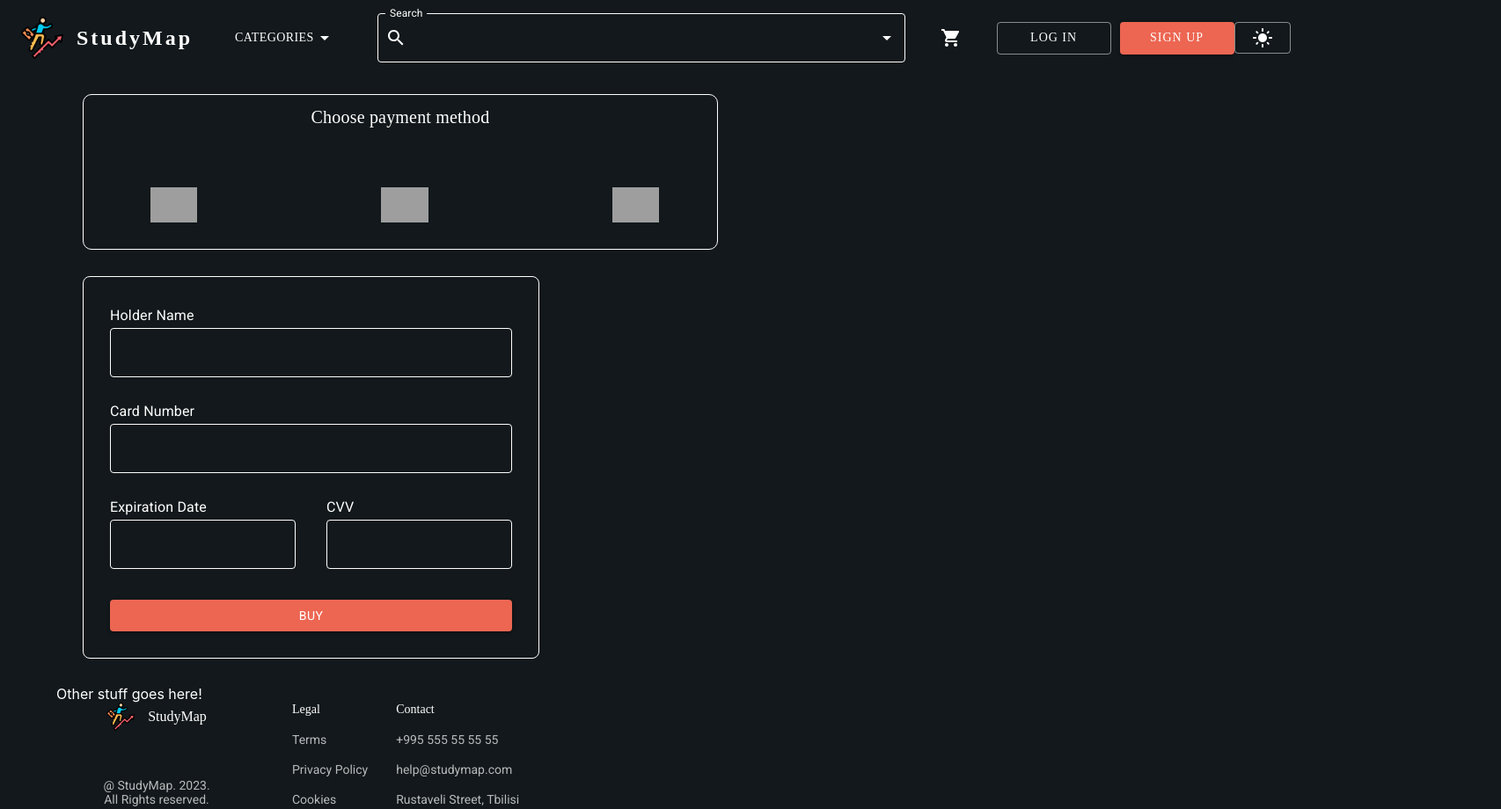
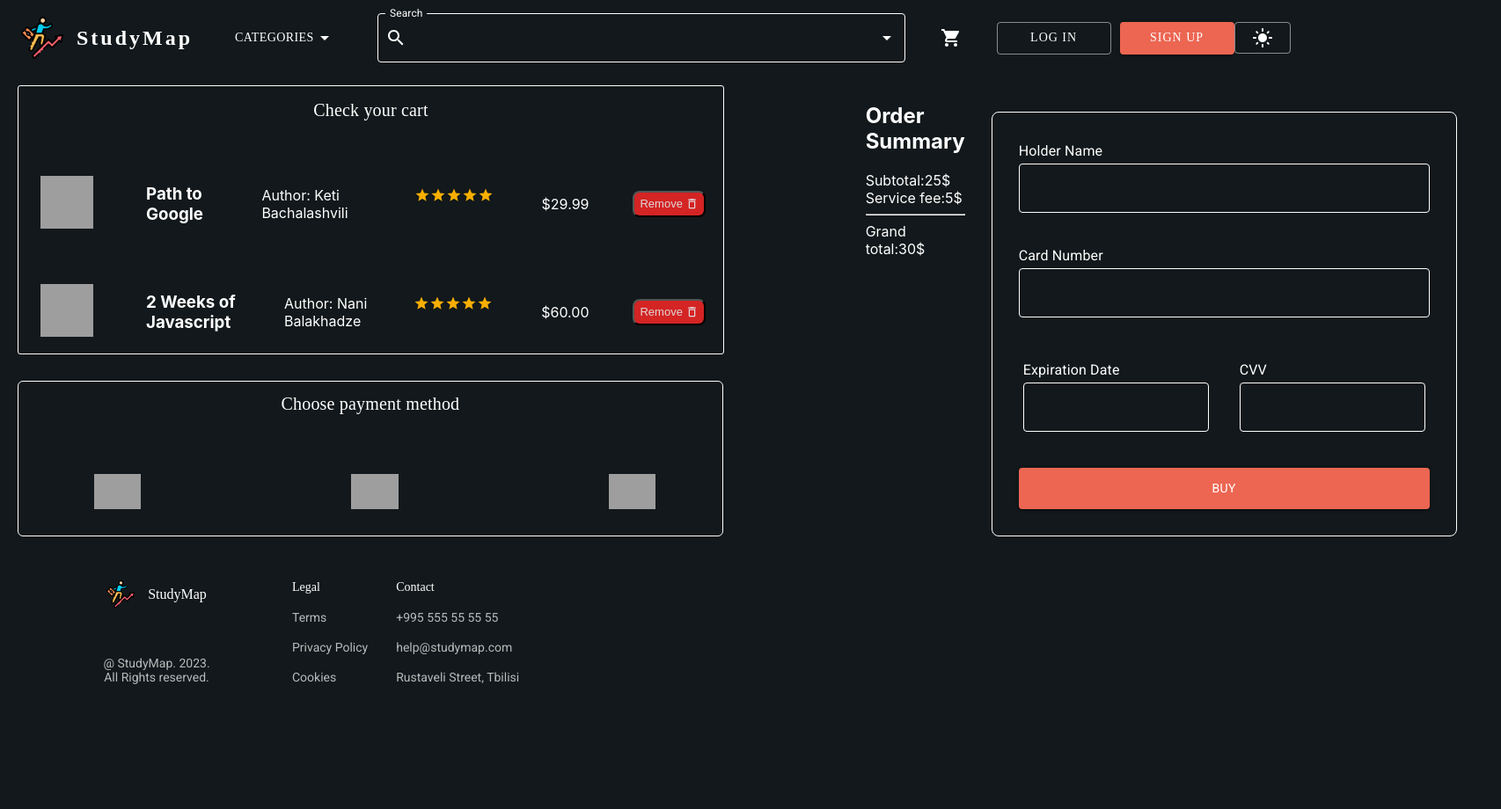
Before and after one commit to qeto22/StudyMap, a React app: page /order/1 in a window 1280 px wide. Shown: the whole page at 88% size, 1706 px wide, since content can reach past the window. After the commit the page ends 803 px from the top, so only its background shows below. Built offline with nearby package versions, Linux system fonts and the light colour scheme; grey boxes are pictures that could not be loaded; a web font is replaced by a local one.

Commit message:
whole payment page but not finished

```diff
--- /dev/null
+++ b/src/components/Cart/Cart.css
@@ -0,0 +1,15 @@
+.cart-container {
+    border: 1px solid white;
+    border-radius: 3px;
+    max-height: 300px;
+    overflow-y: auto;
+    position: relative;
+    width: 80%;
+    padding: 2px 15px;
+  }
+
+  .cart {
+    display: flex;
+    flex-direction: column;
+    gap: 20px;
+  }
--- /dev/null
+++ b/src/components/Cart/Cart.js
@@ -0,0 +1,32 @@
+import React, { useState } from 'react';
+import CartItem from './CartItem'; // Import the CartItem component
+import "./Cart.css"
+import { Typography } from '@mui/material';
+
+const Cart = ({ initialCartItems }) => {
+  const [cartItems, setCartItems] = useState(initialCartItems);
+
+  const handleRemoveItem = (itemToRemove) => {
+    const updatedCart = cartItems.filter(item => item !== itemToRemove);
+    setCartItems(updatedCart);
+  };
+
+  return (
+    <div className="cart-container">
+      <Typography style={{
+                margin: '10px 40px',
+                marginBottom: '40px',
+                fontSize: '20px',
+                fontFamily: 'cubano',
+                textAlign: 'center'
+            }}>Check your cart</Typography>
+      <div className="cart">
+        {cartItems.map((item, index) => (
+          <CartItem key={index} item={item} onRemove={handleRemoveItem} />
+        ))}
+      </div>
+    </div>
+  );
+};
+
+export default Cart;
--- /dev/null
+++ b/src/components/Cart/CartItem.css
@@ -0,0 +1,31 @@
+.cart-item {
+    padding: 5px 5px;
+    display: flex;
+    justify-content: center;
+    align-items: center;
+    gap: 50px;
+}
+
+.details {
+    display: inline-table !important;
+    margin: 5px;
+}
+
+.image {
+    margin: 10px 5px;
+}
+
+.remove-button {
+    background-color: rgb(212, 36, 36);
+    color: rgb(224, 214, 214);
+    border-radius: 8px;
+    width: 89px;
+    font-size: 13px;
+    text-size-adjust: 10p;
+    height: 30px;
+    display: flex;
+    justify-content: center;
+    align-items: center;
+    padding: 2px 6px;
+    gap: 3px;
+}
--- /dev/null
+++ b/src/components/Cart/CartItem.js
@@ -0,0 +1,31 @@
+import { Rating } from "@mui/material";
+import "./CartItem.css"
+import DeleteOutlineIcon from '@mui/icons-material/DeleteOutline';
+
+const CartItem = ({ item, onRemove }) => {
+    return (
+      <div className="cart-item">
+        <div className="image">
+          <img src={item.image} alt={item.title} style={{width: '60px', height: '60px'}}/>
+        </div>
+        <div className="details">
+          <h3>{item.title}</h3>
+          <p>Author: {item.author}</p>
+          <Rating style={{ display: 'flex', marginBottom: '20px' }}
+                name="simple-controlled"
+                size="small"
+                precision={0.5}
+                value={5}
+                readOnly
+                color="dark"
+            />
+        </div>
+        <div className="price">
+          ${item.price}
+        </div>
+        <button className="remove-button" onClick={() => onRemove(item)}>Remove <DeleteOutlineIcon style={{width: '15px', height: '15px'}}/> </button>
+      </div>
+    );
+  };
+
+  export default CartItem;
--- a/src/components/payment/CreditCardForm.css
+++ b/src/components/payment/CreditCardForm.css
@@ -15,8 +15,9 @@
   }
 
   .details{
-    display: flex;
+    display: flex !important;
     justify-content: start;
     align-items: center;
     gap: 35px;
+    width: max-content;
   }
--- /dev/null
+++ b/src/components/payment/OrderSummary.css
@@ -0,0 +1,17 @@
+.subtotal-container {
+    border: 1px solid #ccc;
+    padding: 20px;
+    margin-top: 20px;
+  }
+
+  .subtotal-row {
+    display: flex;
+    justify-content: space-between;
+    margin-bottom: 10px;
+  }
+
+  hr {
+    border: none;
+    border-top: 1px solid #ccc;
+    margin: 10px 0;
+  }
--- /dev/null
+++ b/src/components/payment/OrderSummary.js
@@ -0,0 +1,26 @@
+import React from 'react';
+
+const OrderSummary = ({ subtotal, serviceFee }) => {
+  const grandTotal = subtotal + serviceFee;
+
+  return (
+    <div className="subtotal-container">
+      <h2>Order Summary</h2>
+      <div className="subtotal-row">
+        <span>Subtotal:</span>
+        <span>{subtotal}$</span>
+      </div>
+      <div className="subtotal-row">
+        <span>Service fee:</span>
+        <span>{serviceFee}$</span>
+      </div>
+      <hr />
+      <div className="subtotal-row">
+        <span>Grand total:</span>
+        <span>{grandTotal}$</span>
+      </div>
+    </div>
+  );
+};
+
+export default OrderSummary;
--- a/src/components/payment/PaymentBody.js
+++ b/src/components/payment/PaymentBody.js
@@ -1,10 +1,59 @@
+import Cart from "../Cart/Cart";
 import CreditCardForm from "./CreditCardForm";
+import OrderSummary from "./OrderSummary";
 import PaymentMethod from "./PaymentMethod";
 
 function PaymentBody() {
-    return (<div style={{justifyContent: 'center'}}>
-        <PaymentMethod></PaymentMethod>
-        <CreditCardForm/>
+
+    const initialCartItems = [
+        // Your cart items data here
+        {
+            image: 'https://www.freepnglogos.com/uploads/google-logo-png/google-logo-png-suite-everything-you-need-know-about-google-newest-0.png',
+            title: 'Path to Google',
+            author: 'Keti Bachalashvili',
+            rating: 4.5,
+            price: '29.99',
+        },
+
+        {
+            image: 'https://www.freepnglogos.com/uploads/javascript-png/javascript-logo-transparent-logo-javascript-images-3.png',
+            title: '2 Weeks of Javascript',
+            author: 'Nani Balakhadze',
+            rating: 4.5,
+            price: '60.00',
+        },
+        {
+            image: 'https://www.freepnglogos.com/uploads/javascript-png/javascript-logo-transparent-logo-javascript-images-3.png',
+            title: '2 Weeks of Javascript',
+            author: 'Nani Balakhadze',
+            rating: 4.5,
+            price: '60.00',
+        },
+        {
+            image: 'https://www.freepnglogos.com/uploads/javascript-png/javascript-logo-transparent-logo-javascript-images-3.png',
+            title: '2 Weeks of Javascript',
+            author: 'Nani Balakhadze',
+            rating: 4.5,
+            price: '60.00',
+        },
+        {
+            image: 'https://www.freepnglogos.com/uploads/javascript-png/javascript-logo-transparent-logo-javascript-images-3.png',
+            title: '2 Weeks of Javascript',
+            author: 'Nani Balakhadze',
+            rating: 4.5,
+            price: '60.00',
+        },
+        // ... other cart items
+    ];
+
+    return (<div style={{justifyContent: 'flex-start !important', display: 'flex', width: 'fit-content', padding: '20px'}}>
+        <div>
+            <Cart initialCartItems={initialCartItems}></Cart>
+            <PaymentMethod></PaymentMethod>
+        </div>
+        <OrderSummary subtotal={25} serviceFee={5}/>
+        <CreditCardForm />
+
     </div>)
 }
 
--- a/src/components/payment/PaymentContent.js
+++ b/src/components/payment/PaymentContent.js
@@ -7,17 +7,17 @@ function PaymentContent() {
     return (
         <div>
             <NavigationBar />
-            <Container maxWidth='lg'>
+            {/* <Container maxWidth='lg' style={{justifyContent: 'flex-start', display: 'flex'}}>
                 <Grid container>
-                    <Grid item md={7.5}>
+                    <Grid item md={7.5}> */}
                         <PaymentBody></PaymentBody>
-                    </Grid>
+                    {/* </Grid>
                     <Grid item md={0.5}></Grid>
                     <Grid item md={4.5}>
-                        Other stuff goes here!
-                    </Grid>
-                </Grid>
-            </Container>
+                        {/* Other stuff goes here! */}
+                    {/* </Grid> */}
+                {/* </Grid> */}
+            {/* </Container> */}
             <Footer />
         </div>
     )
--- a/src/components/payment/PaymentMethod.css
+++ b/src/components/payment/PaymentMethod.css
@@ -24,6 +24,6 @@
     height: 62px;
   }
   .payment-method img {
-    max-width: 100px; /* Adjust the width as needed */
-    max-height: 150px; /* Adjust the height as needed */
+    max-width: 100px;
+    max-height: 150px;
   }
--- a/src/components/payment/PaymentMethod.js
+++ b/src/components/payment/PaymentMethod.js
@@ -1,9 +1,6 @@
 import { Grid, Typography } from "@mui/material";
 import { useState } from "react";
 import "./PaymentMethod.css";
-import Checkbox from '@mui/material/Checkbox';
-import CircleCheckedFilled from '@mui/icons-material/CheckCircle';
-import CircleUnchecked from '@mui/icons-material/RadioButtonUnchecked';
 
 function PaymentMethod() {
     const paymentMethods = [
@@ -22,11 +19,11 @@ function PaymentMethod() {
 
     return (<div>
         <div style={{
-            width: "100%",
+            width: "83%",
             border: '1px solid white',
-            borderRadius: '10px',
+            borderRadius: '6px',
             justifyContent: 'center',
-            margin: '30px',
+            margin: '30px 0px',
             display: 'table'
         }}>
             <Typography style={{
```
